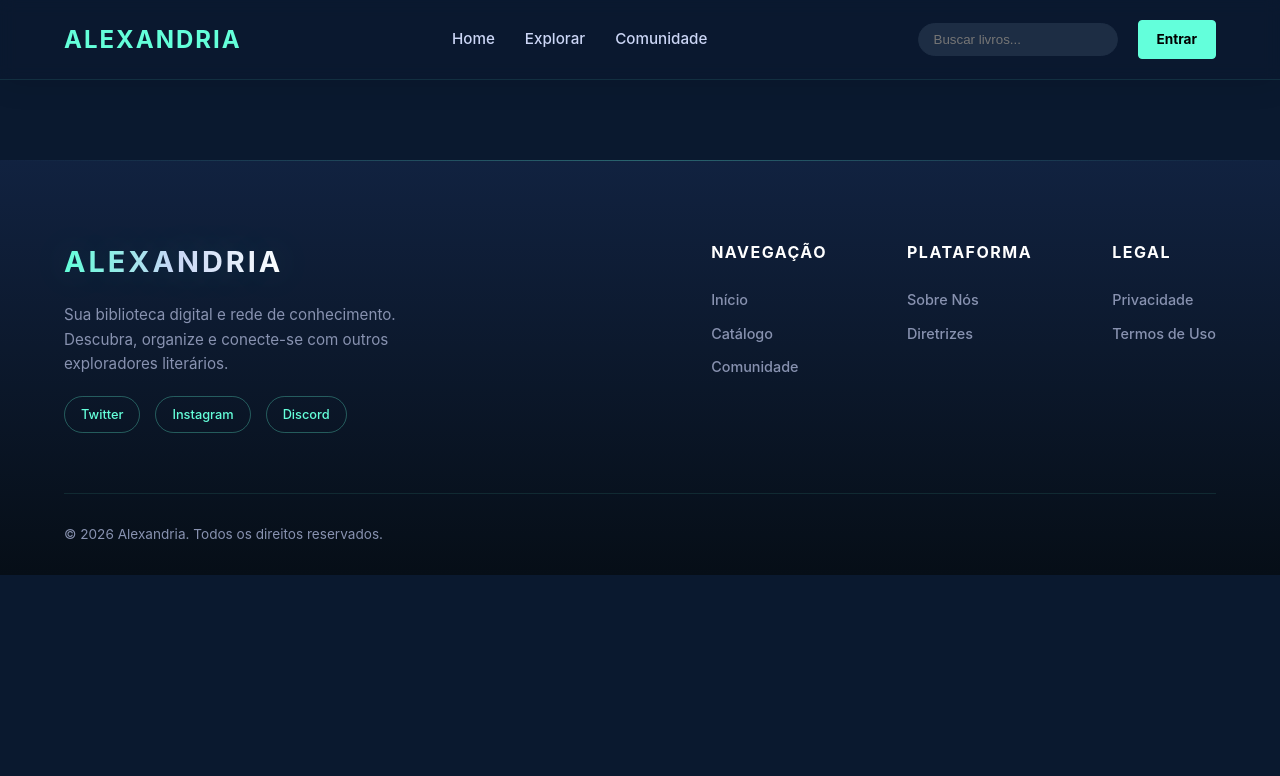
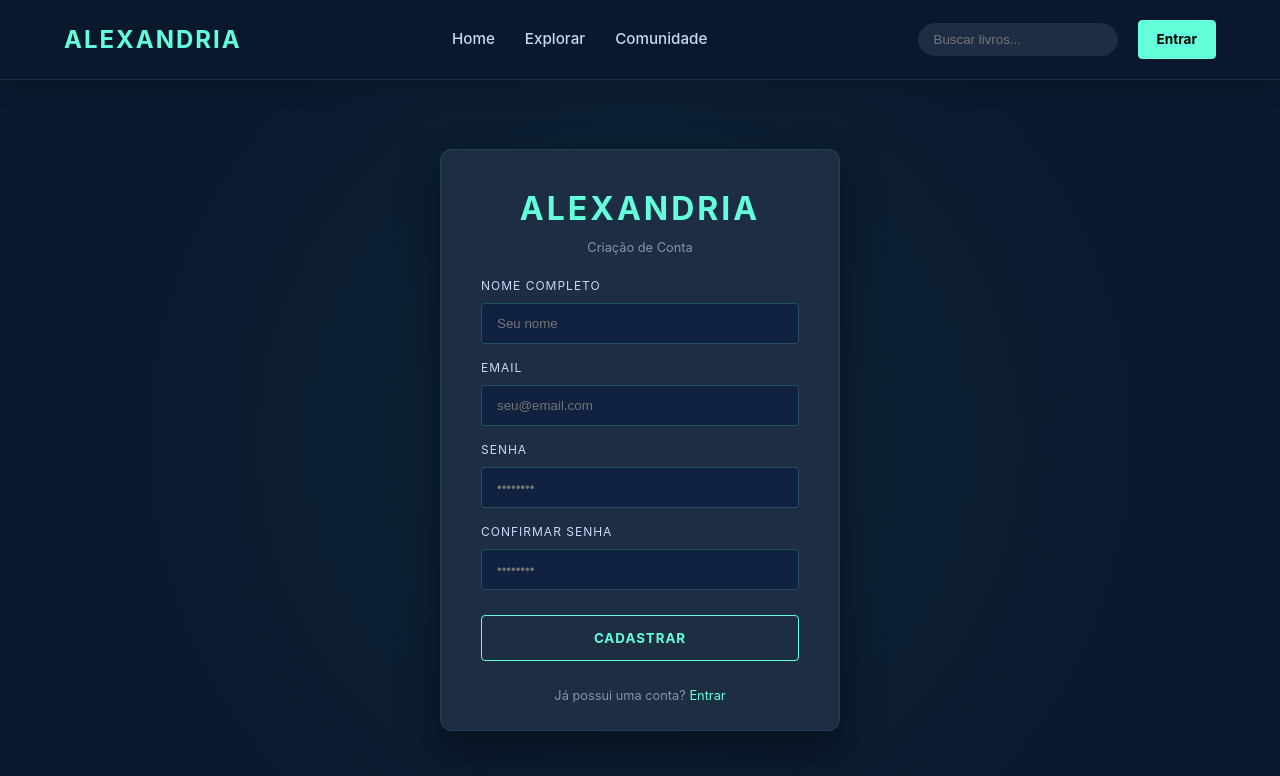
Before and after one commit to 7ody1/Alexandria1, a React (Vite) app: page /cadastro in a window 1280 px wide. Shown: the top 776 px of the page. Built offline with nearby package versions, Linux system fonts and the light colour scheme.

Commit message:
Ederson: melhoria e criação das telas de login e cadastro

```diff
--- a/src/App.css
+++ b/src/App.css
@@ -794,7 +794,7 @@ body {
 
 .login-card {
   background: var(--light-navy);
-  padding: 40px;
+  padding: 35px 40px 25px;
   border-radius: 12px;
   border: 1px solid rgba(100, 255, 218, 0.1);
   width: 100%;
@@ -804,7 +804,7 @@ body {
 
 .login-header {
   text-align: center;
-  margin-bottom: 30px;
+  margin-bottom: 20px;
 }
 
 .login-header h1 {
@@ -821,7 +821,7 @@ body {
 }
 
 .input-group {
-  margin-bottom: 20px;
+  margin-bottom: 15px;
 }
 
 .input-group label {
--- a/src/App.jsx
+++ b/src/App.jsx
@@ -3,6 +3,7 @@ import HeaderX from "./components/HeaderX";
 import Footer from "./components/Footer";
 import Home from "./pages/Home";
 import Login from "./pages/Login";
+import Cadastro from "./pages/Cadastro";
 import Explorar from "./pages/Explorar";
 import Comunidade from "./pages/Comunidade";
 import './App.css';
@@ -14,6 +15,7 @@ function App() {
       <Routes>
         <Route path="/" element={<Home />} />
         <Route path="/login" element={<Login />} />
+        <Route path="/cadastro" element={<Cadastro />} />
         <Route path="/explorar" element={<Explorar />} />
         <Route path="/comunidade" element={<Comunidade />} />
       </Routes>
--- a/src/components/Footer.jsx
+++ b/src/components/Footer.jsx
@@ -4,7 +4,8 @@ import { useLocation } from 'react-router-dom';
 const Footer = () => {
   const location = useLocation();
 
-  if (location.pathname === '/explorar' || location.pathname === '/comunidade') {
+  const hiddenRoutes = ['/explorar', '/comunidade', '/login', '/cadastro'];
+  if (hiddenRoutes.includes(location.pathname)) {
     return null;
   }
 
--- /dev/null
+++ b/src/pages/Cadastro.jsx
@@ -0,0 +1,86 @@
+import React, { useState } from 'react';
+import { useNavigate } from 'react-router-dom';
+
+const Cadastro = () => {
+  const [nome, setNome] = useState('');
+  const [email, setEmail] = useState('');
+  const [senha, setSenha] = useState('');
+  const [confirmaSenha, setConfirmaSenha] = useState('');
+  const navigate = useNavigate();
+
+  const handleCadastro = (e) => {
+    e.preventDefault();
+    if (senha !== confirmaSenha) {
+      alert('As senhas não coincidem!');
+      return;
+    }
+    navigate('/explorar'); // Redireciona para o catálogo após o cadastro
+  };
+
+  return (
+    <div className="login-page">
+      <div className="login-card">
+        <header className="login-header">
+          <h1>Alexandria</h1>
+          <p>Criação de Conta</p>
+        </header>
+
+        <form onSubmit={handleCadastro} className="login-form">
+          <div className="input-group">
+            <label>Nome Completo</label>
+            <input
+              type="text"
+              placeholder="Seu nome"
+              value={nome}
+              onChange={(e) => setNome(e.target.value)}
+              required
+            />
+          </div>
+
+          <div className="input-group">
+            <label>Email</label>
+            <input
+              type="email"
+              placeholder="seu@email.com"
+              value={email}
+              onChange={(e) => setEmail(e.target.value)}
+              required
+            />
+          </div>
+
+          <div className="input-group">
+            <label>Senha</label>
+            <input
+              type="password"
+              placeholder="••••••••"
+              value={senha}
+              onChange={(e) => setSenha(e.target.value)}
+              required
+            />
+          </div>
+
+          <div className="input-group">
+            <label>Confirmar Senha</label>
+            <input
+              type="password"
+              placeholder="••••••••"
+              value={confirmaSenha}
+              onChange={(e) => setConfirmaSenha(e.target.value)}
+              required
+            />
+          </div>
+
+          <button type="submit" className="btn-login-submit">
+           Cadastrar
+          </button>
+        </form>
+
+        <footer className="login-footer">
+          <p>Já possui uma conta? <span onClick={() => navigate('/login')} style={{cursor: 'pointer'}}>Entrar</span></p>
+        </footer>
+      </div>
+    </div>
+  );
+};
+
+export default Cadastro;
--- a/src/pages/Home.jsx
+++ b/src/pages/Home.jsx
@@ -37,7 +37,7 @@ const Home = () => {
           </p>
 
           <div className="hero-actions">
-            <button className="btn-primary" onClick={() => navigate('/login')}>
+            <button className="btn-primary" onClick={() => navigate('/cadastro')}>
               Cadastrar
             </button>
           </div>
@@ -147,7 +147,7 @@ const Home = () => {
         <div className="cta-content">
           <h2>A sua próxima grande história começa aqui.</h2>
           <p>Crie sua conta hoje e ganhe acesso a listas exclusivas e recomendações personalizadas.</p>
-          <button className="btn-primary large" onClick={() => navigate('/login')}>
+          <button className="btn-primary large" onClick={() => navigate('/cadastro')}>
             Começar Gratuitamente
           </button>
         </div>
--- a/src/pages/Login.jsx
+++ b/src/pages/Login.jsx
@@ -21,7 +21,7 @@ const Login = () => {
 
         <form onSubmit={handleLogin} className="login-form">
           <div className="input-group">
-            <label>Identificador de Acesso</label>
+            <label>Email</label>
             <input
               type="email"
               placeholder="seu@email.com"
@@ -32,7 +32,7 @@ const Login = () => {
           </div>
 
           <div className="input-group">
-            <label>Chave de Segurança</label>
+            <label>Senha</label>
             <input
               type="password"
               placeholder="••••••••"
@@ -48,7 +48,7 @@ const Login = () => {
         </form>
 
         <footer className="login-footer">
-          <p>Não possui Conta? <span> Cadastrar</span></p>
+          <p>Não possui Conta? <span onClick={() => navigate('/cadastro')} style={{cursor: 'pointer'}}>Cadastrar</span></p>
         </footer>
       </div>
     </div>
```
